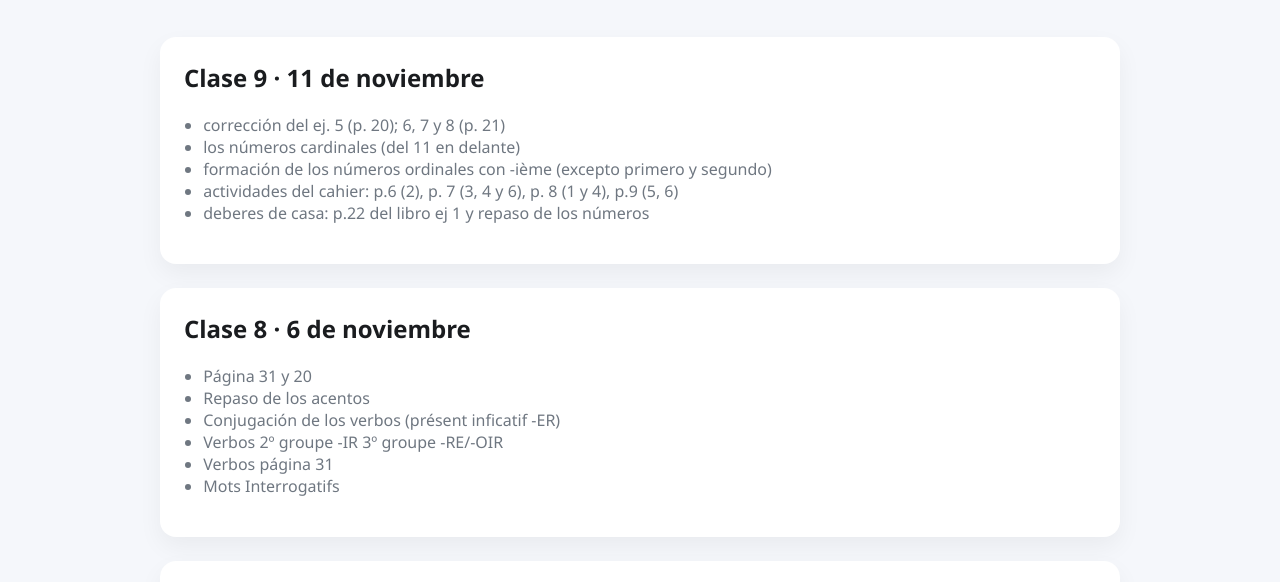
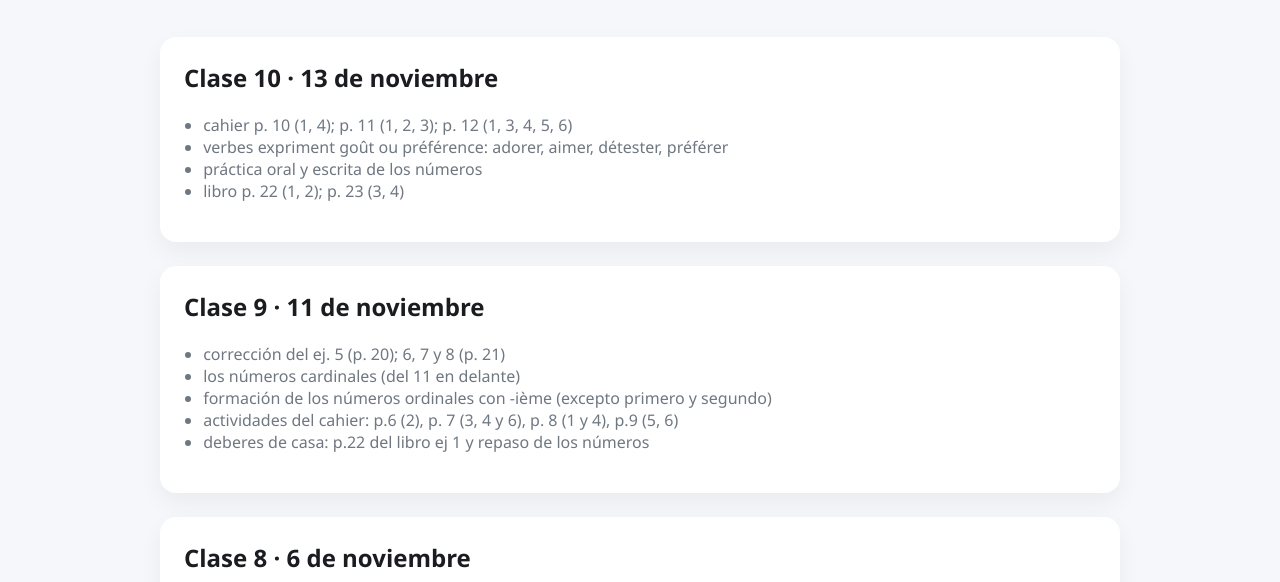
Before and after one commit to cleydyr/frances-eoi-2025-m, a website: page resumen-de-clases.html in a window 1280 px wide. Shown: the part 194-776 px from the top of the page. Drawn offline with Linux system fonts and the light colour scheme.

Commit message:
add summary

```diff
--- a/resumen-de-clases.html
+++ b/resumen-de-clases.html
@@ -15,6 +15,15 @@
       <h1>Resumen de clases</h1>
     </header>
     <section class="summaries" id="summary-list">
+      <article class="summary-card">
+        <h2>Clase 10 · 13 de noviembre</h2>
+        <ul>
+          <li>cahier p. 10 (1, 4); p. 11 (1, 2, 3); p. 12 (1, 3, 4, 5, 6)</li>
+          <li>verbes expriment goût ou préférence: adorer, aimer, détester, préférer</li>
+          <li>práctica oral y escrita de los números</li>
+          <li>libro p. 22 (1, 2); p. 23 (3, 4)</li>
+        </ul>
+      </article>
       <article class="summary-card">
         <h2>Clase 9 · 11 de noviembre</h2>
         <ul>
```
